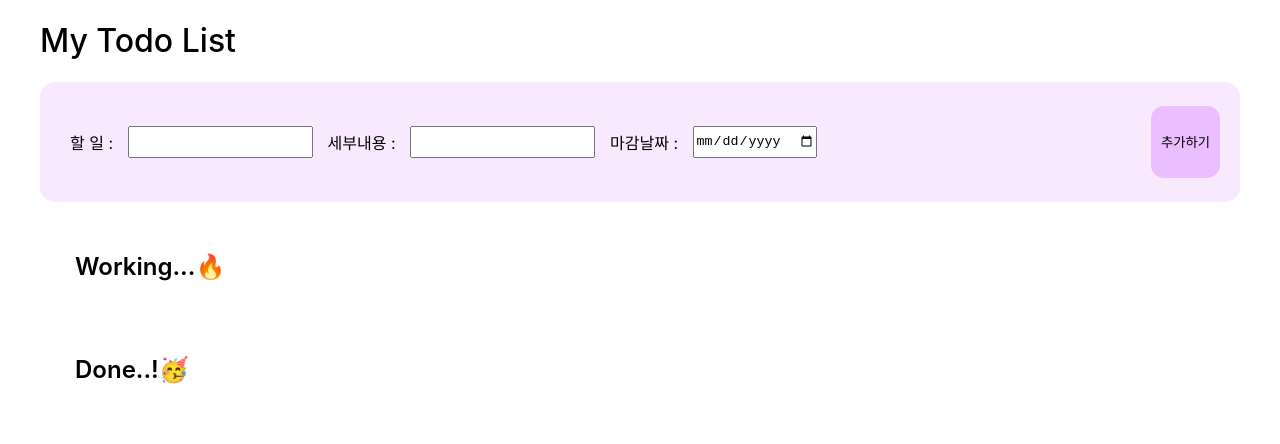
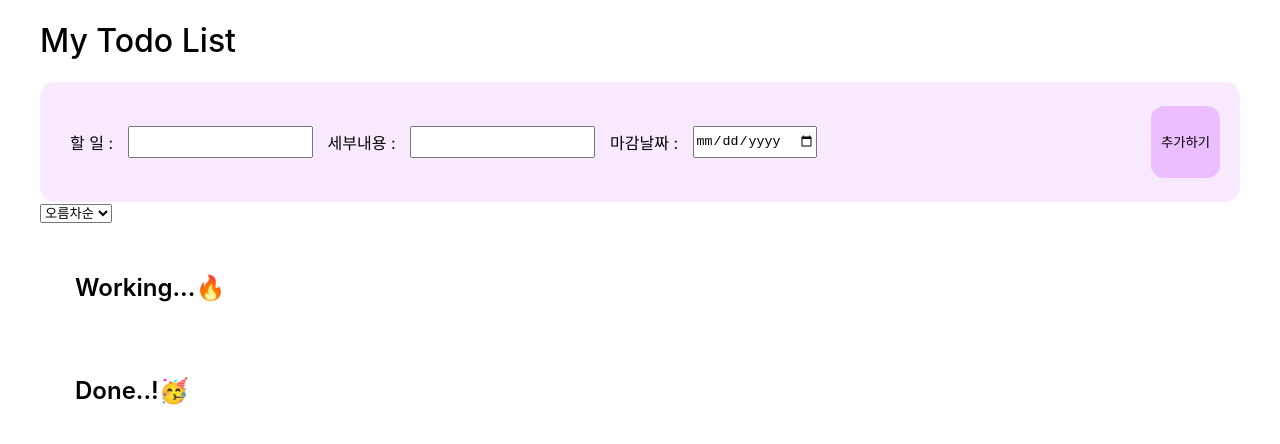
Before and after one commit to SohyangO/todoList, a React (Create React App) app: page / in a window 1280 px wide. Shown: the top 444 px of the page. Built offline with nearby package versions, Linux system fonts and the light colour scheme.

Commit message:
오름차순 정렬 기능 구현 완료

```diff
--- a/src/App.jsx
+++ b/src/App.jsx
@@ -8,6 +8,7 @@ function App() {
   const [todo, setTodo] = useState("");
   const [detail, setDetail] = useState("");
   const [deadLine, setDeadLine] = useState("");
+  const [sortOrder, setSortOrder] = useState("asc");
 
   const inputTodo = (event) => {
     // 제목에 내용 입력 시 실시간으로 출력
@@ -15,10 +16,6 @@ function App() {
   };
   const inputDetail = (event) => {
     setDetail(event.target.value);
-  };
-
-  const inputDate = (event) => {
-    setDeadLine(event.target.value);
   };
 
   const handleAddButtonClick = (data) => {
@@ -60,6 +57,22 @@ function App() {
     setTodoList(updateState); // setIsDone으로 상태관리 시, 모든 카드가 다 바뀜! setTodoList로 해야 해!
   };
 
+  const sortList = (event) => {
+    const nextSortOrder = event.target.value;
+    setSortOrder(nextSortOrder);
+    if (nextSortOrder === "asc") {
+      setTodoList((todoList) =>
+        [...todoList].sort(
+          (a, b) => new Date(a.deadLine) - new Date(b.deadLine)
+        )
+      );
+      return;
+    }
+    setTodoList((todoList) =>
+      [...todoList].sort((a, b) => new Date(b.deadLine) - new Date(a.deadLine))
+    );
+  };
+
   return (
     <div>
       <header className="App">
@@ -82,6 +95,14 @@ function App() {
             추가하기
           </button>
         </div>
+        <select value={sortOrder} onChange={sortList}>
+          <option value="asc" selected>
+            오름차순
+          </option>
+          <option value="desc" selected>
+            내림차순
+          </option>
+        </select>
         <div className="working">
           <p className="checkWork">Working...🔥</p>
           {todoList.map((item) => {
@@ -128,6 +149,13 @@ function App() {
                     <p>{item.todo}</p>
                   </strong>
                   <p>{item.detail}</p>
+                  <time>
+                    {new Date(item.deadLine).toLocaleDateString("ko-KR", {
+                      year: "numeric",
+                      month: "long",
+                      day: "numeric",
+                    })}
+                  </time>
                   <div className="btns">
                     <button
                       className="delete"
```
